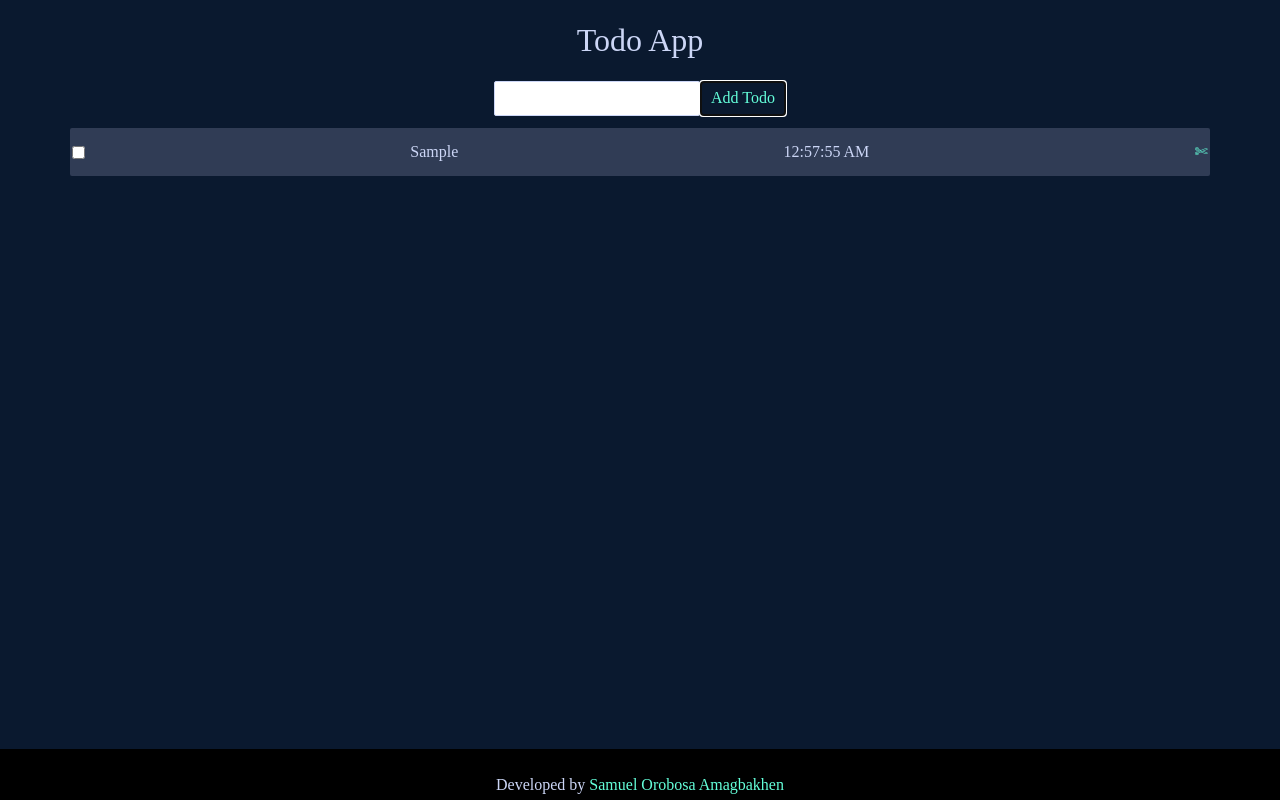
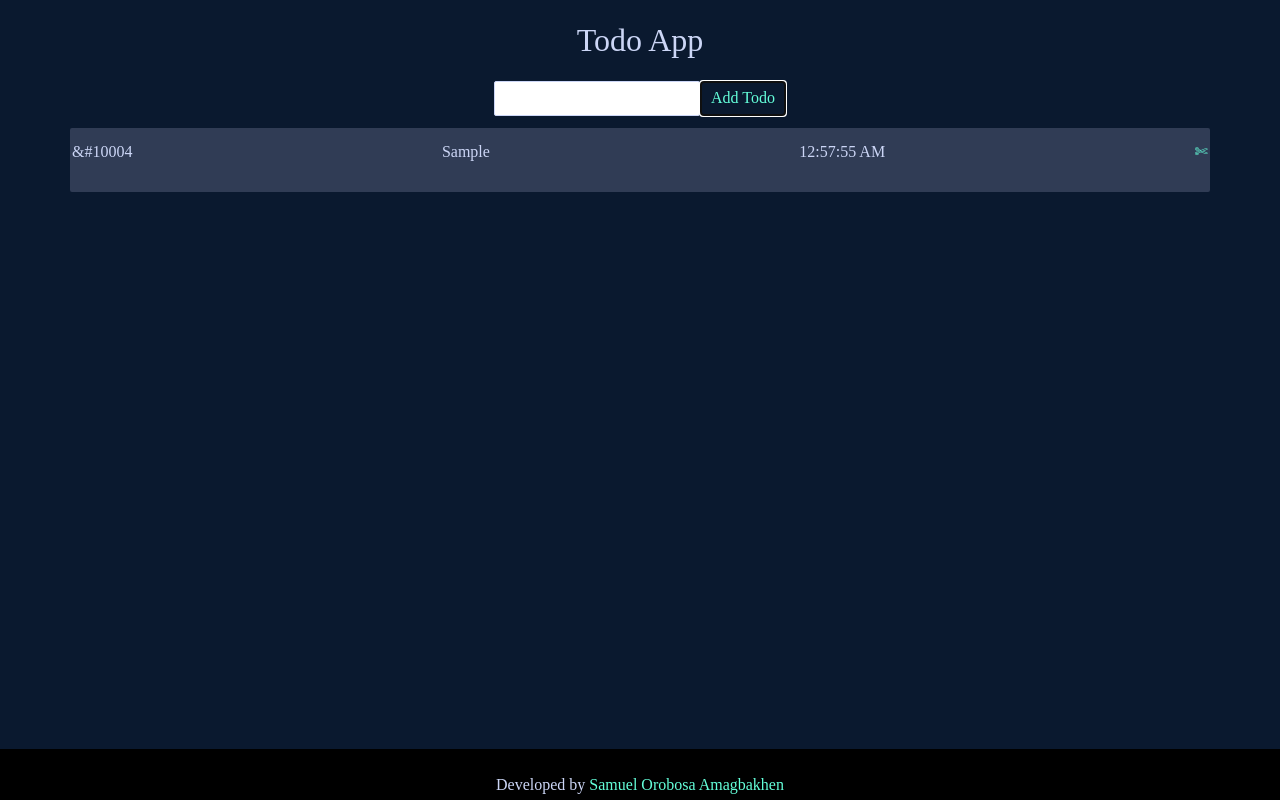
Before and after one commit to samuelorobosa/react-todo-app, a React (Create React App) app: page / in a window 1280 px wide. Both pictures are taken after typing "Sample" into the empty fields and a click on the button "Add Todo". Built offline with nearby package versions, Linux system fonts and the light colour scheme; a web font is replaced by a local one.

Commit message:
Update TodoItem.js

```diff
--- a/src/components/TodoItem.js
+++ b/src/components/TodoItem.js
@@ -14,8 +14,8 @@ class TodoItem extends React.Component {
 	render() {
 		return (
 			<div className="container" style={this.crossOut()}>
-			<input type="checkbox" onChange = {this.props.finishTask.bind
-				(this, this.props.todo.id)} />
+			<p onClick = {this.props.finishTask.bind
+				(this, this.props.todo.id)}>&#10004 </p>
 			<div> {this.props.todo.message} </div>
 			<div> {this.props.todo.date} </div>
 			<div onClick = {this.props.deleteTodo.bind(
```
